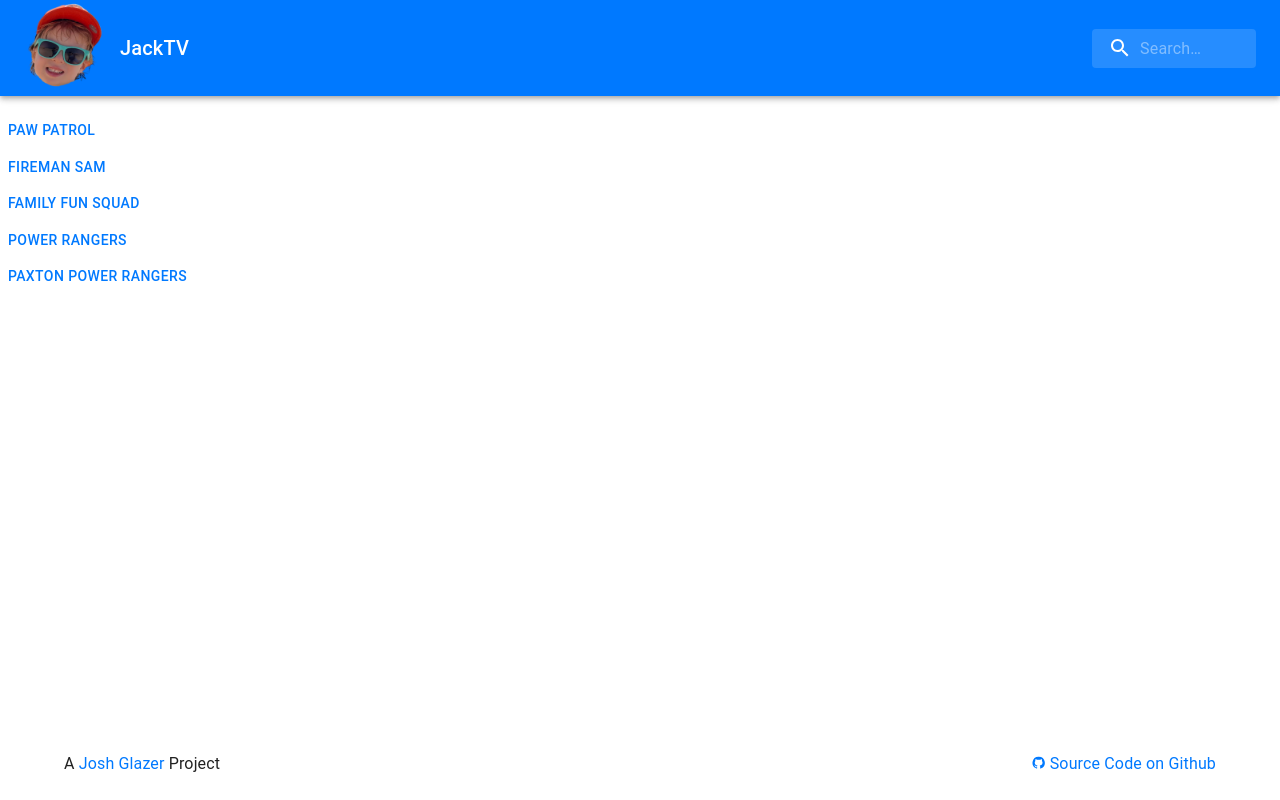
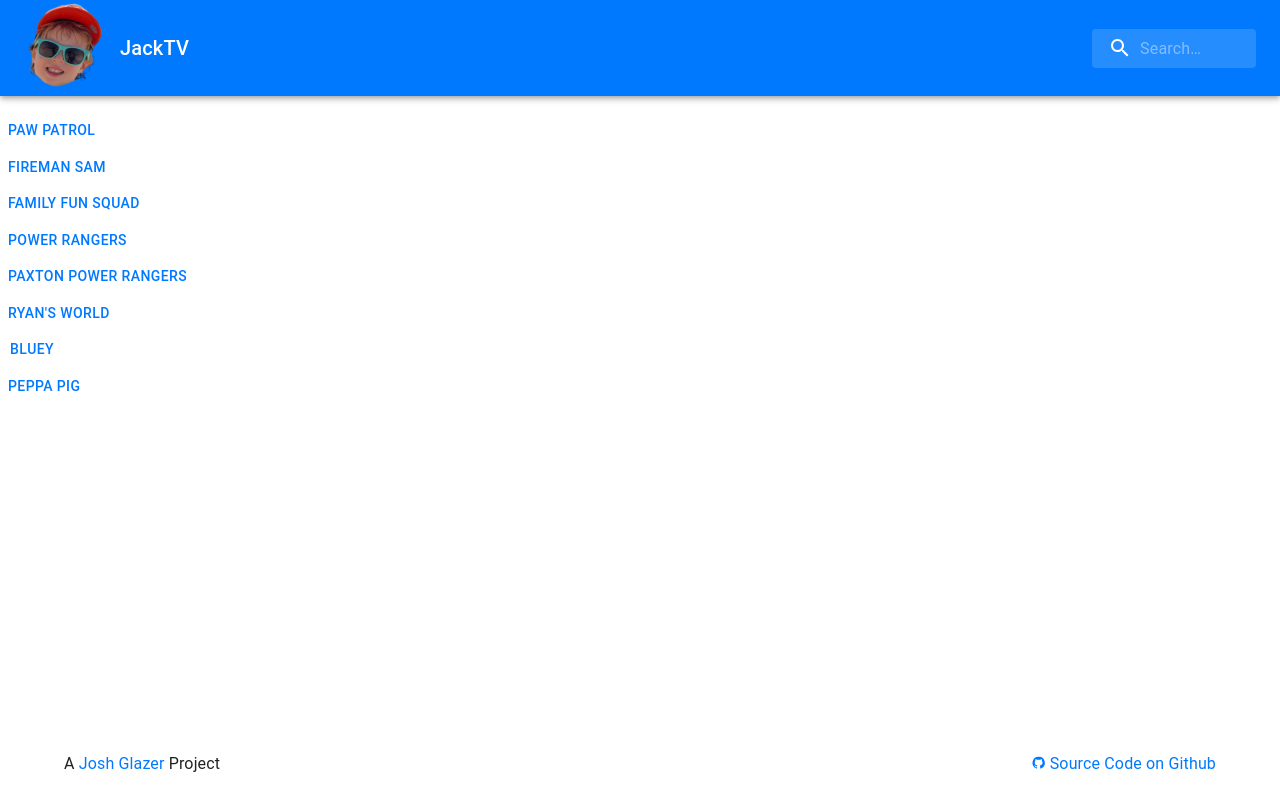
Before and after one commit to joshglazer/JackTV, a Next.js app: page / in a window 1280 px wide. Built offline with nearby package versions, Linux system fonts and the light colour scheme.

Commit message:
feat(default-videos): added more default video terms

```diff
--- a/src/app/components/DefaultVideoSearchTerms.tsx
+++ b/src/app/components/DefaultVideoSearchTerms.tsx
@@ -24,6 +24,15 @@
   {
     name: "Paxton Power Rangers",
   },
+  {
+    name: "Ryan's World",
+  },
+  {
+    name: "Bluey",
+  },
+  {
+    name: "Peppa Pig",
+  },
 ];
 
 export default function DefaultVideoSearchTerms(): JSX.Element {
```
